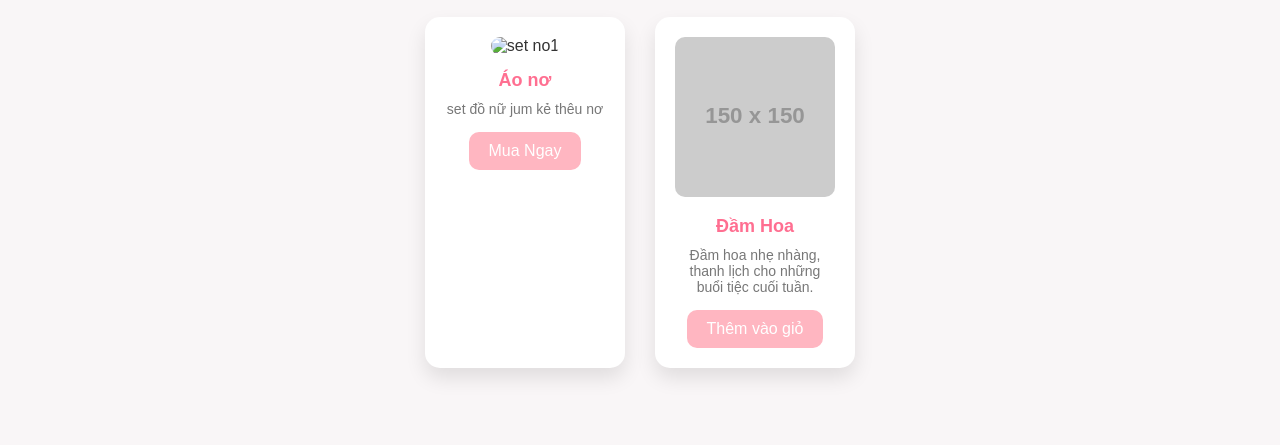
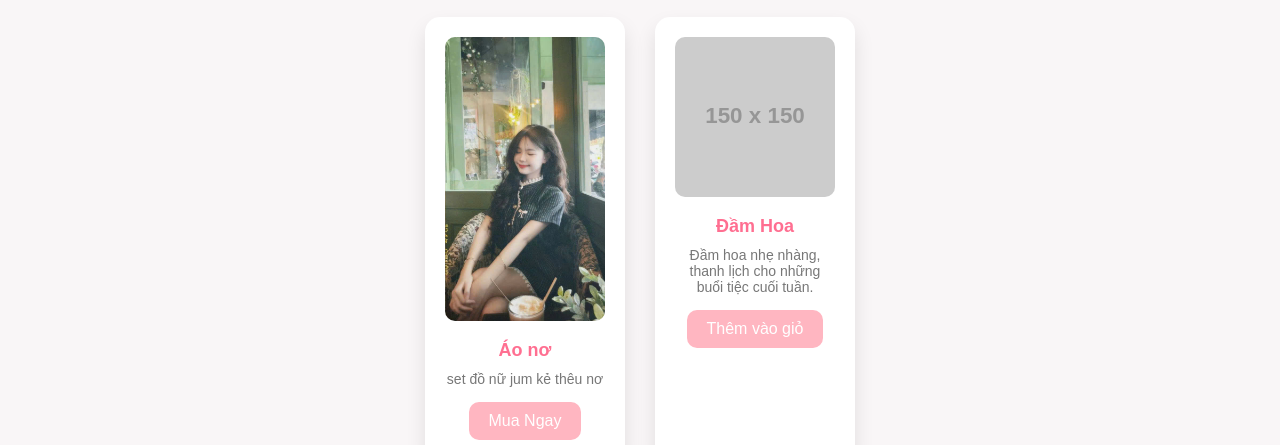
Before and after one commit to duzz17/ducnguyen2888, a plain HTML site: page index.html in a window 1280 px wide. Shown: the part 358-803 px from the top of the page. Drawn offline with Linux system fonts and the light colour scheme; placeholder pictures from the web are drawn by us.

Commit message:
Update index.html

```diff
--- a/index.html
+++ b/index.html
@@ -30,7 +30,7 @@
         <h2>Quần Áo</h2>
         <div class="products">
             <div class="product">
-                <img src="/assets/css/img/11111.jpg" alt="set no1">
+                <img src="/assets/img/11111.jpg" alt="set no1">
                 <h3>Áo nơ</h3>
                 <p>set đồ nữ jum kẻ thêu nơ</p>
                 <a href="https://vt.tiktok.com/ZSMtKkQ6T/" target="_blank"><button>Mua Ngay</button></a>
```
